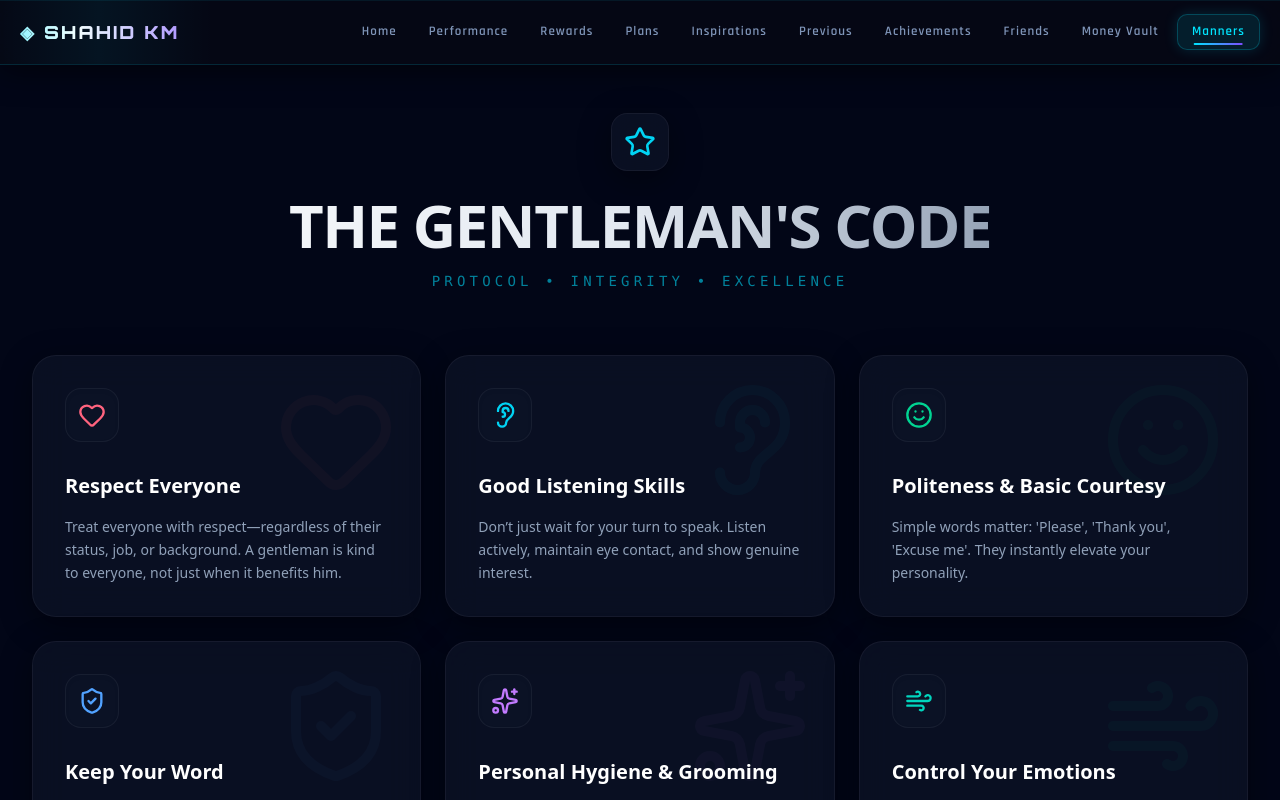
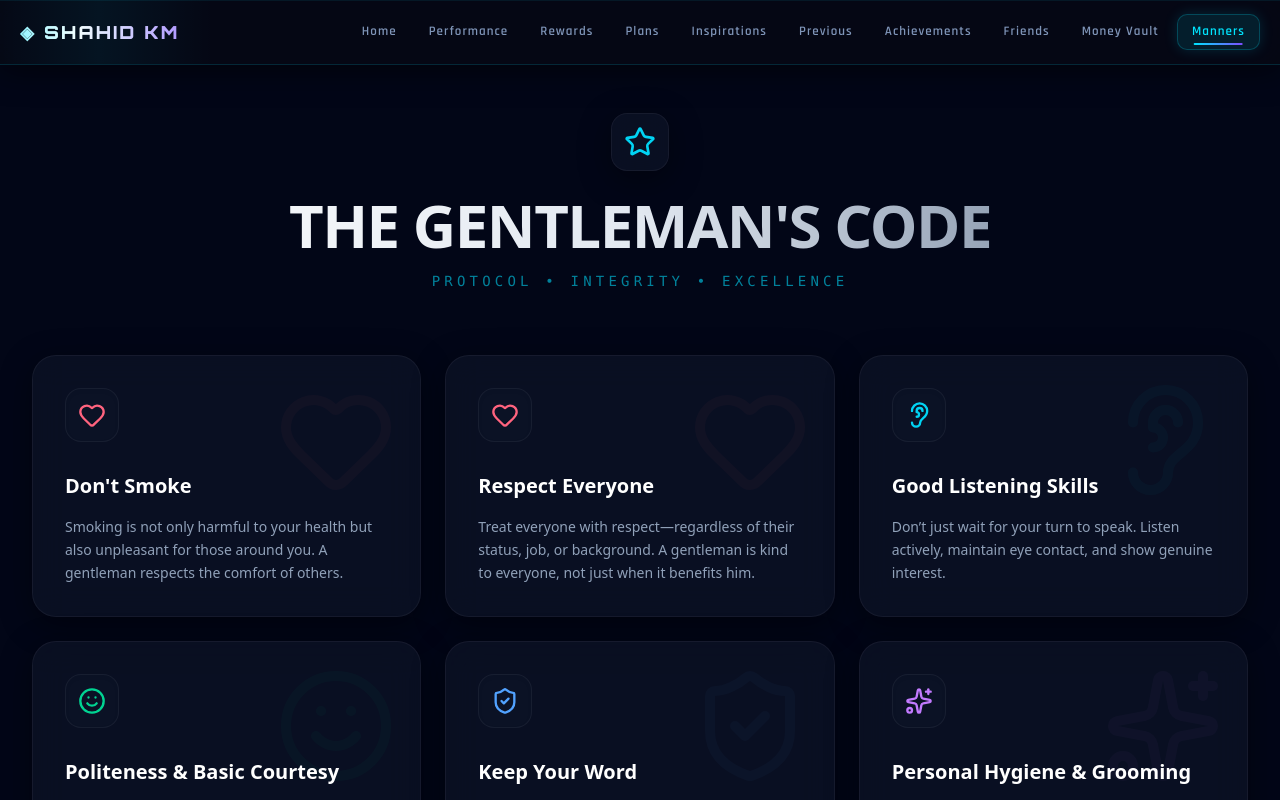
Before and after one commit to shahidkm/to-do, a React (Vite) app: page /manners in a window 1280 px wide. Shown: the top 800 px of the page. Built offline with nearby package versions, Linux system fonts and the light colour scheme.

Commit message:
manners added

```diff
--- a/src/components/MannersPage.jsx
+++ b/src/components/MannersPage.jsx
@@ -18,6 +18,11 @@ import {
 import Navbar from "./NavBar";
 
 const MANNERS = [
+      {
+        title: "Don't Smoke",
+        description: "Smoking is not only harmful to your health but also unpleasant for those around you. A gentleman respects the comfort of others.",
+        icon: <Heart className="text-rose-400" />
+    },
     {
         title: "Respect Everyone",
         description: "Treat everyone with respect—regardless of their status, job, or background. A gentleman is kind to everyone, not just when it benefits him.",
```
